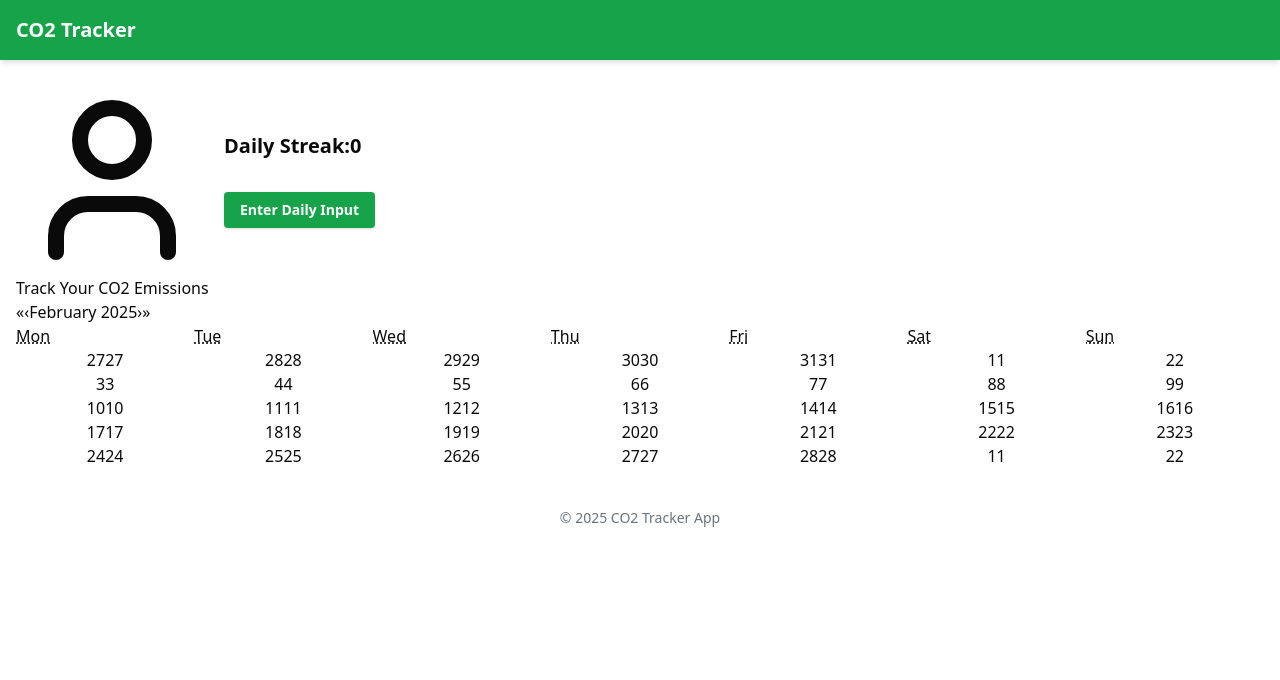
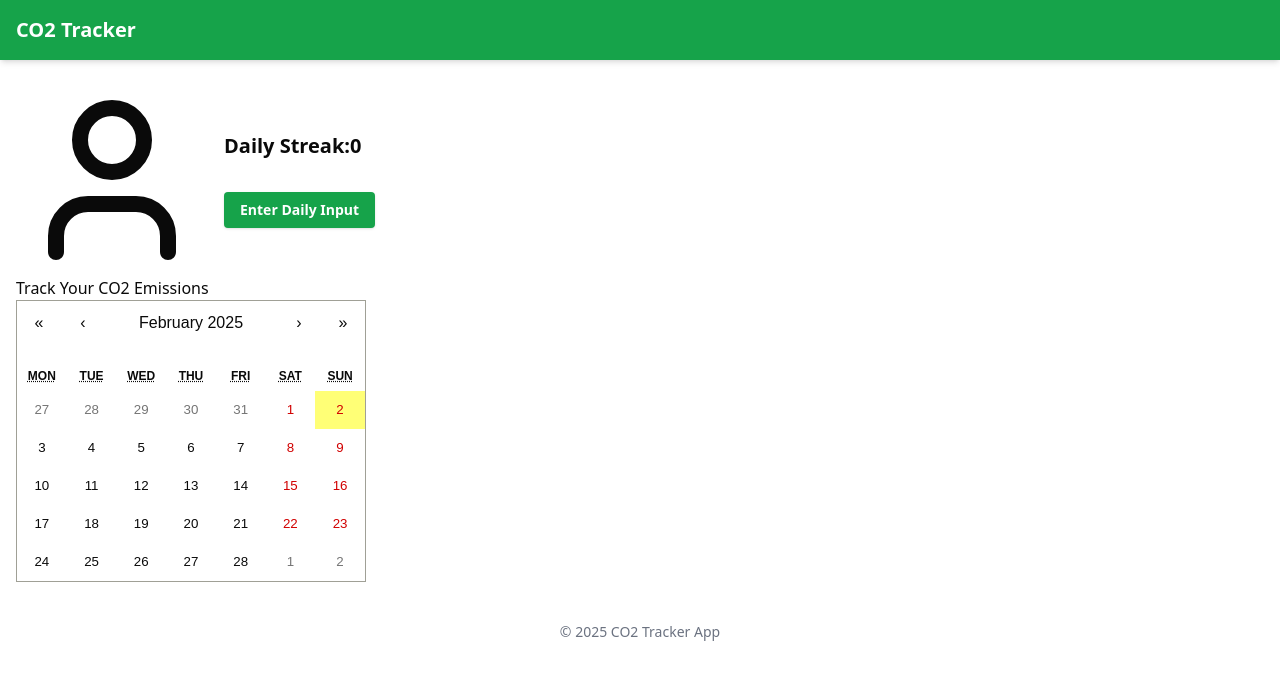
Before and after one commit to randomlylelo/qwrhaks, a Next.js app: page /dashboard in a window 1280 px wide. Shown: the top 680 px of the page. Built offline with nearby package versions, Linux system fonts and the light colour scheme.

Commit message:
calendar looks good, need to implement data input

```diff
--- a/src/app/dashboard/page.tsx
+++ b/src/app/dashboard/page.tsx
@@ -4,20 +4,21 @@ import React, { useState } from "react";
 import { User } from 'lucide-react';
 import Head from "next/head";
 import { Calendar } from "react-calendar";
+import 'react-calendar/dist/Calendar.css';
 import LogRunPopup from "./LogRunPopup";
 
 
 export default function Page() {
-    const [date, setDate] = useState<Date | null>(new Date());
-    const [info, setInfo] = useState<string | null>(null);
+    // const [date, setDate] = useState<Date | null>(new Date());
+    // const [info, setInfo] = useState<string | null>(null);
 
-    const onDateChange = (value: Date | Date[]) => {
-      const newDate = Array.isArray(value) ? value[0] : value;
-      setDate(newDate);
-      // Fetch or set the information for the selected date
-      // For demonstration, we'll just set a dummy info
-      setInfo(`Information for ${newDate.toDateString()}`);
-    };
+    // const onDateChange = (value: Date | Date[]) => {
+    //   const newDate = Array.isArray(value) ? value[0] : value;
+    //   setDate(newDate);
+    //   // Fetch or set the information for the selected date
+    //   // For demonstration, we'll just set a dummy info
+    //   setInfo(`Information for ${newDate.toDateString()}`);
+    // };
     return (
         <>
           <Head>
@@ -46,13 +47,13 @@ export default function Page() {
             <div>
               <h1>Track Your CO2 Emissions</h1>
               <Calendar
-                onChange={onDateChange}
-                value={date}
-                tileContent={({ date, view }) => view === 'month' && (
-                  <button onClick={() => onDateChange(date)}>
-                    {date.getDate()}
-                  </button>
-                )}
+                // onChange={onDateChange}
+                // value={date}
+                // tileContent={({ date, view }) => view === 'month' && (
+                //   <button onClick={() => onDateChange(date)}>
+                //     {date.getDate()}
+                //   </button>
+                // )}
               />
             </div>
 
```
